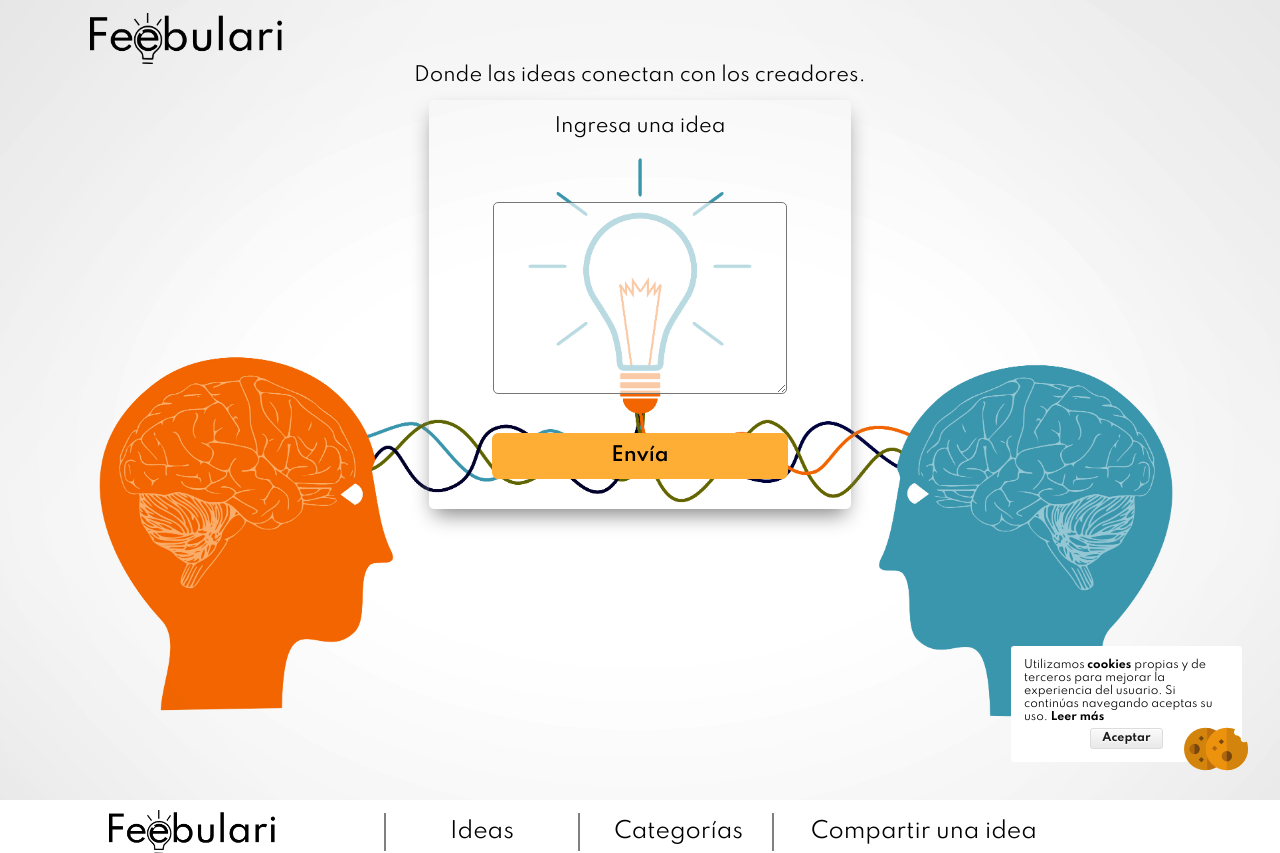
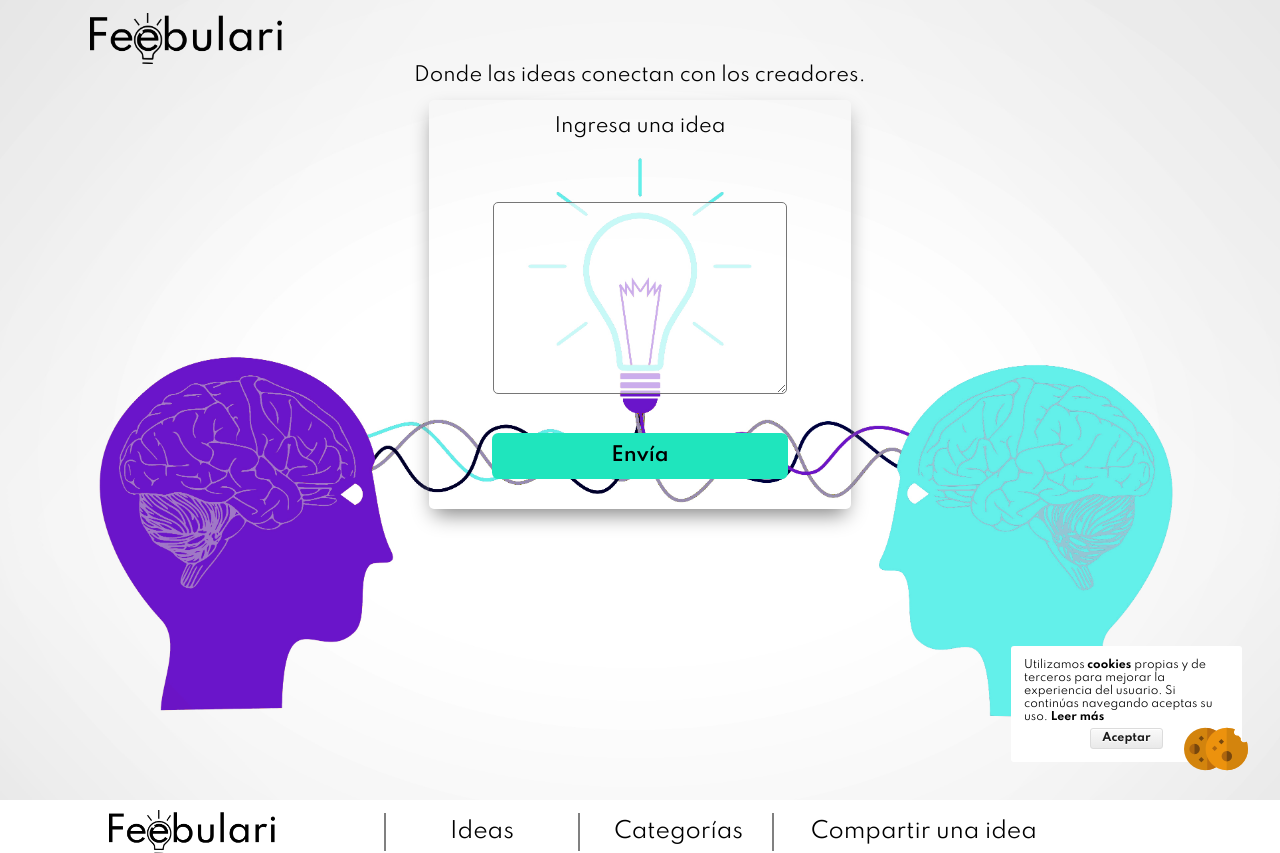
Before and after one commit to CarolinaPerezFlores/ProyectFee, a PHP site: template views/add-idea.twig in a window 1280 px wide. Shown: the top 853 px of the page. Run offline with PHP 8.4, Linux system fonts and the light colour scheme; the template is opened without the code that fills it, so the values that code supplies are empty; some libraries are stand-ins or nearby versions.

Commit message:
backgrond img is changed

```diff
--- a/Scss/base/_buttons.scss
+++ b/Scss/base/_buttons.scss
@@ -185,11 +185,11 @@ display: none;
   display: block;
   margin: auto;
   margin-top: 10%;
-  background-color: #FEAE35;
+  background-color: #1fe5bd;
   max-width: 100%;
   width: 26vw;
   height: auto;
-  border: 0.3vw solid #FEAE35;
+  border: 0.3vw solid #1fe5bd;
   border-radius: 0.5vw;
   // box-shadow: 7px 7px 9px -5px #3a0574;
   cursor: pointer;
@@ -199,12 +199,12 @@ display: none;
   @include respont-to ($media-moble-horizontal){
     width: 82vw;
     height: 11vw;
-    background-color: #FEAE35;
+    background-color: #1fe5bd;
   }
 }
 
 .btn_env:hover {
-  background:linear-gradient(to bottom, #FEAE35 5%, #f39d1d 100%);
+  background:linear-gradient(to bottom, #1fe5bd 5%, #00d1a7 100%);
 }
 
 .button_cookie {
--- a/public_html/styles.css
+++ b/public_html/styles.css
@@ -209,11 +209,11 @@
   display: block;
   margin: auto;
   margin-top: 10%;
-  background-color: #FEAE35;
+  background-color: #1fe5bd;
   max-width: 100%;
   width: 26vw;
   height: auto;
-  border: 0.3vw solid #FEAE35;
+  border: 0.3vw solid #1fe5bd;
   border-radius: 0.5vw;
   cursor: pointer;
   margin-top: 3vw;
@@ -223,12 +223,12 @@
   .btn_env {
     width: 82vw;
     height: 11vw;
-    background-color: #FEAE35;
+    background-color: #1fe5bd;
   }
 }
 
 .btn_env:hover {
-  background: linear-gradient(to bottom, #FEAE35 5%, #f39d1d 100%);
+  background: linear-gradient(to bottom, #1fe5bd 5%, #00d1a7 100%);
 }
 
 .button_cookie {
```
Also changed, not shown: public_html/img/mind.jpg, public_html/img/mind2.jpg (added).
